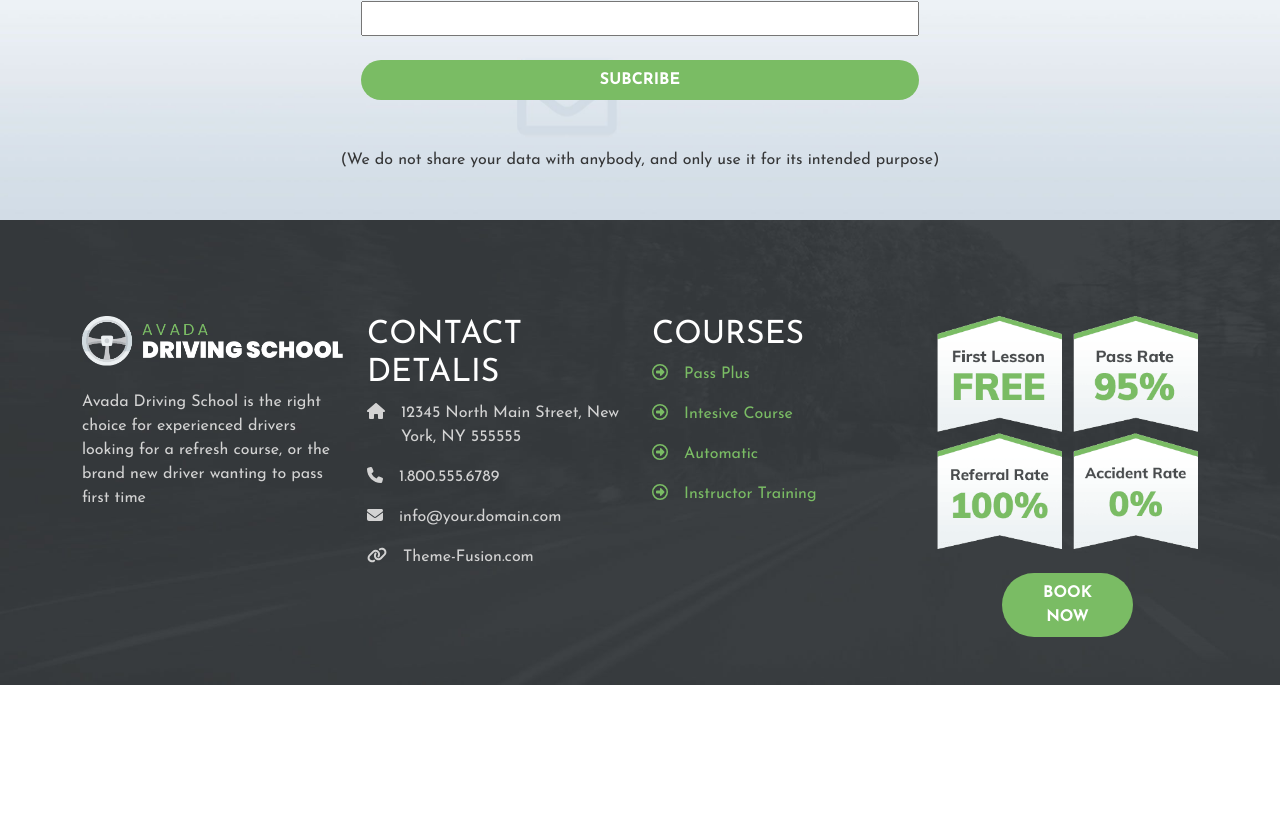
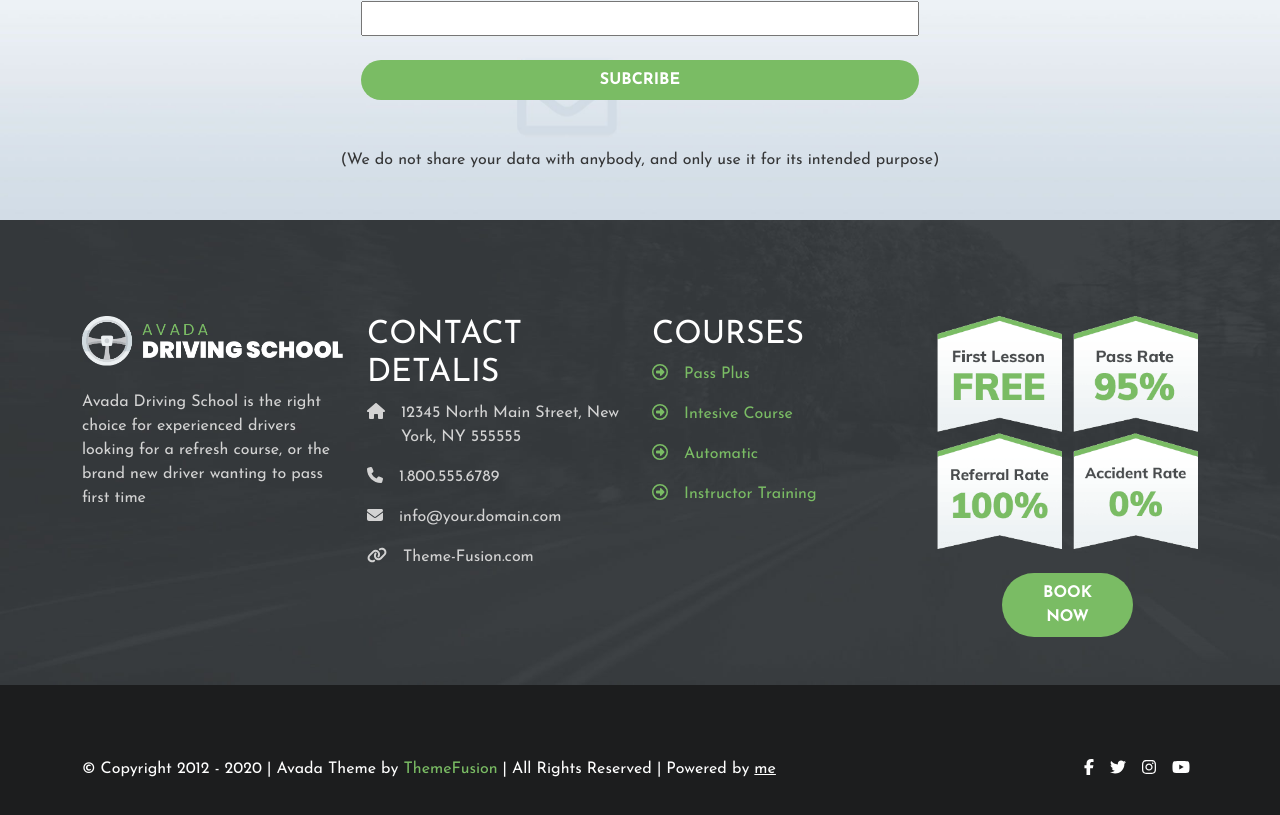
Before and after one commit to DeSantisDomiziano/proj-html-vuejs, a Vue app: page / in a window 1280 px wide. Shown: the part 4930-5745 px from the top of the page. Before the commit the page ends 5615 px from the top, so only its background shows below. Built offline with nearby package versions, Linux system fonts and the light colour scheme.

Commit message:
add bottom footer

```diff
--- a/src/components/BottomFooter.vue
+++ b/src/components/BottomFooter.vue
@@ -1,16 +1,49 @@
 <script>
 export default {
-    name: 'BottomFooter'
+    name: 'BottomFooter',
+    data() {
+        return {
+            socials: [ 'fa-facebook-f', 'fa-twitter', 'fa-instagram', 'fa-youtube'],
+        }
+    }
 }
 </script>
 
 <template>
-    <div>
-
+    <div class="container py-5">
+        <div class="row justify-content-between my-4">
+            <div class="col-auto">
+                <p class="m-0">
+                    &copy; Copyright 2012 - 2020 | Avada Theme by
+                    <a href="#" id="copy">ThemeFusion </a>
+                    | All Rights Reserved | Powered by
+                    <a href="#"> me</a>
+                </p>
+            </div>
+            <div class="col-auto d-flex">
+                <a href="#" class="icon mx-2" v-for="social in socials">
+                    <f-a-icon :icon="`fa-brands ${social}`" />
+                </a>
+            </div>
+        </div>
     </div>
 </template>
 
 
 <style lang="scss" scoped>
+@use '../assets/scss/partials/variables' as *;
+
+.container {
+    color: $smoke-white
+}
+
+#copy {
+    text-decoration: none;
+    color: $primary
+}
+
+a {
+    color: inherit
+}
 
 </style>
--- a/src/components/SiteFooter.vue
+++ b/src/components/SiteFooter.vue
@@ -16,15 +16,21 @@ export default {
         <TopFooter/>
     </section>
 
-    <section id="top">
+    <section id="bottom">
         <BottomFooter/>
     </section>
 </template>
 
 
 <style lang="scss" scoped>
+@use '../assets/scss/partials/variables' as *;
 #top {
     background-image: url('../assets/img/footer/footer-background-color.jpg');
     background-size: cover;
 }
+
+#bottom {
+
+    background-color: $darker;
+}
 </style>
--- a/src/main.js
+++ b/src/main.js
@@ -13,7 +13,8 @@ import { faInstagram } from '@fortawesome/free-brands-svg-icons'
 import { faHouse } from '@fortawesome/free-solid-svg-icons'
 import { faEnvelope } from '@fortawesome/free-solid-svg-icons'
 import { faLink } from '@fortawesome/free-solid-svg-icons'
+import { faYoutube } from '@fortawesome/free-brands-svg-icons'
 import { faArrowAltCircleRight } from '@fortawesome/free-regular-svg-icons'
-library.add(faPhone, faMountain, faFacebookF, faInstagram, faTwitter, faHouse, faEnvelope, faLink, faArrowAltCircleRight)
+library.add(faPhone, faMountain, faFacebookF, faInstagram, faTwitter, faHouse, faEnvelope, faLink, faArrowAltCircleRight, faYoutube )
 
 createApp(App).component('f-a-icon', FontAwesomeIcon).mount('#app')
```
